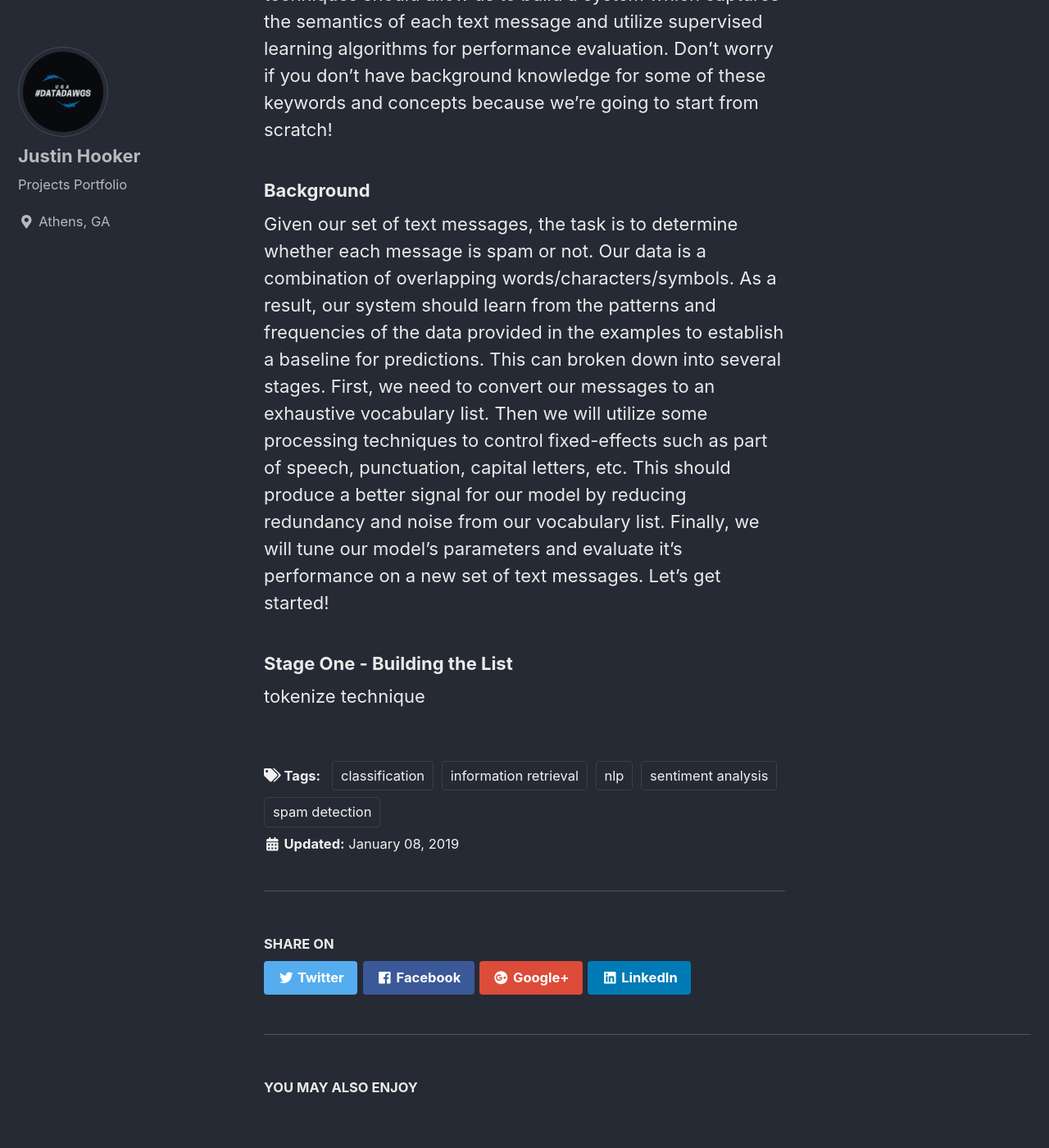
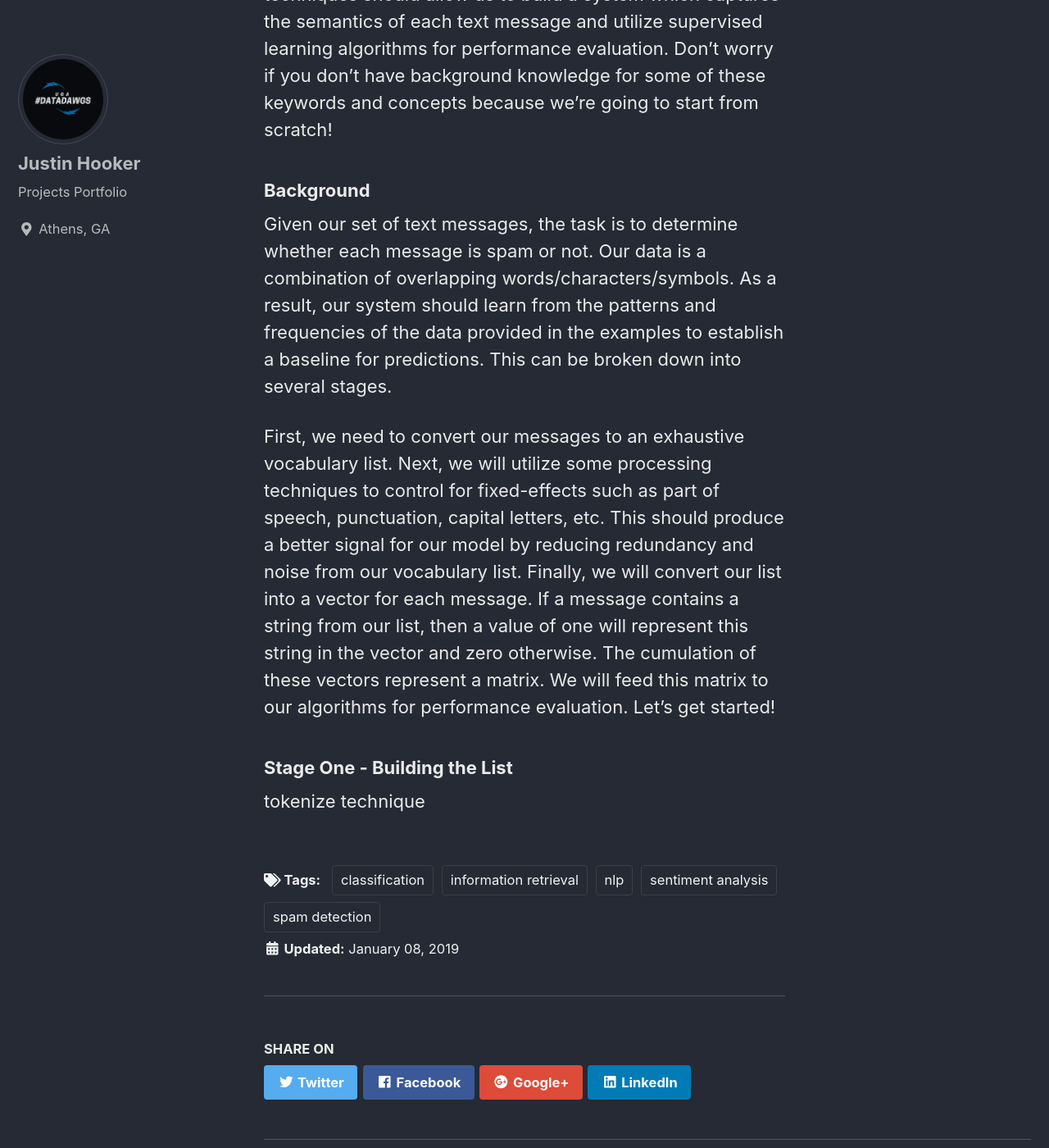
Before and after one commit to L0rdM0rd/L0rdM0rd.github.io, a Jekyll site: the page built from _posts/2019-01-08-spam.md, in a window 1280 px wide and 1400 px high, scrolled down 1090 px. Shown: the whole window at 82% size. Built offline with Jekyll 4.4.1, drawn with Linux system fonts in a browser that asks for light colours; cached includes are drawn as plain includes; nearby versions of some CDN libraries.

Commit message:
posts script

```diff
--- a/_posts/2019-01-08-spam.md
+++ b/_posts/2019-01-08-spam.md
@@ -10,19 +10,15 @@
 ---
 ### Introduction
 
-Spam detection is a classic Machine Learning exercise that presents a solid
-introduction to classification. In this post, we will use some basic tools of
-natural language processing for sentiment analysis of an SMS dataset from Kaggle.
-These techniques should allow us to build a system which captures the semantics
-of each text message and utilize supervised learning algorithms for performance
-evaluation. Don't worry if you don't have background knowledge for some of these
-keywords and concepts because we're going to start from scratch!
+Spam detection is a classic Machine Learning exercise that presents a solid introduction to classification. In this post, we will use some basic tools of natural language processing for sentiment analysis of an SMS dataset from Kaggle. These techniques should allow us to build a system which captures the semantics of each text message and utilize supervised learning algorithms for performance evaluation. Don't worry if you don't have background knowledge for some of these keywords and concepts because we're going to start from scratch!
 
 ### Background
 
 Given our set of text messages, the task is to determine whether each message is spam or not.
 Our data is a combination of overlapping words/characters/symbols. As a result, our system
-should learn from the patterns and frequencies of the data provided in the examples to establish a baseline for predictions. This can broken down into several stages. First, we need to convert our messages to an exhaustive vocabulary list. Then we will utilize some processing techniques to control fixed-effects such as part of speech, punctuation, capital letters, etc. This should produce a better signal for our model by reducing redundancy and noise from our vocabulary list. Finally, we will tune our model's parameters and evaluate it's performance on a new set of text messages. Let's get started!
+should learn from the patterns and frequencies of the data provided in the examples to establish a baseline for predictions. This can be broken down into several stages.
+
+First, we need to convert our messages to an exhaustive vocabulary list. Next, we will utilize some processing techniques to control for fixed-effects such as part of speech, punctuation, capital letters, etc. This should produce a better signal for our model by reducing redundancy and noise from our vocabulary list. Finally, we will convert our list into a vector for each  message. If a message contains a string from our list, then a value of one will represent this string in the vector and zero otherwise. The cumulation of these vectors represent a matrix. We will feed this matrix to our algorithms for performance evaluation. Let's get started!
 
 
 ### Stage One - Building the List
```
Also changed, not shown: _pages/about.md (+2 -11 lines), _pages/ml.md (+10 -0 lines).
